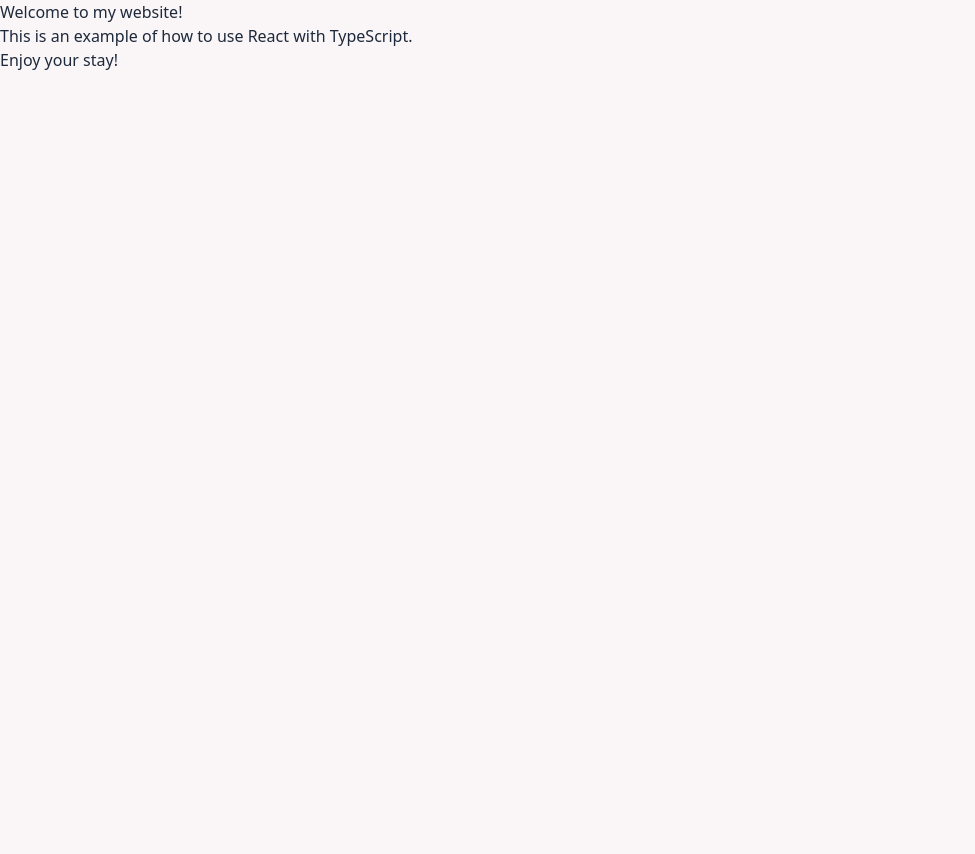
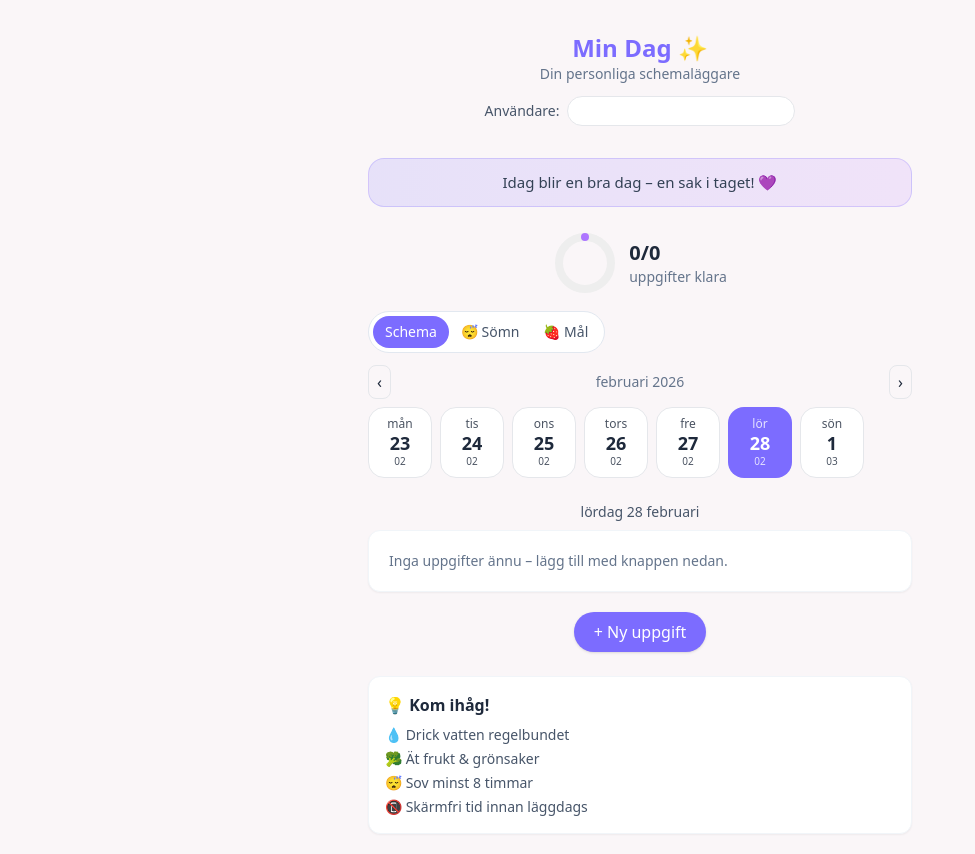
Before and after one commit to Separnas/imacpar.github.io, a Next.js app: page / in a window 1280 px wide. Shown: the top 854 px of the page, without its empty margins (0-975 px from the left). Before the commit the page ends 800 px from the top, so only its background shows below. Built offline with nearby package versions, Linux system fonts and the light colour scheme.

Commit message:
Update UserGate.tsx

```diff
--- a/components/UserGate.tsx
+++ b/components/UserGate.tsx
@@ -1,11 +1,11 @@
-const Page = () => {
-    return (
-        <div>
-            <h1>Welcome to my website!</h1>
-            <p>This is an example of how to use React with TypeScript.</p>
-            <p>Enjoy your stay!</p>
-        </div>
-    );
+'use client';
+
+import React from 'react';
+
+type Props = {
+  children: React.ReactNode;
 };
 
-export default Page;
+export default function UserGate({ children }: Props) {
+  return <>{children}</>;
+}
```
